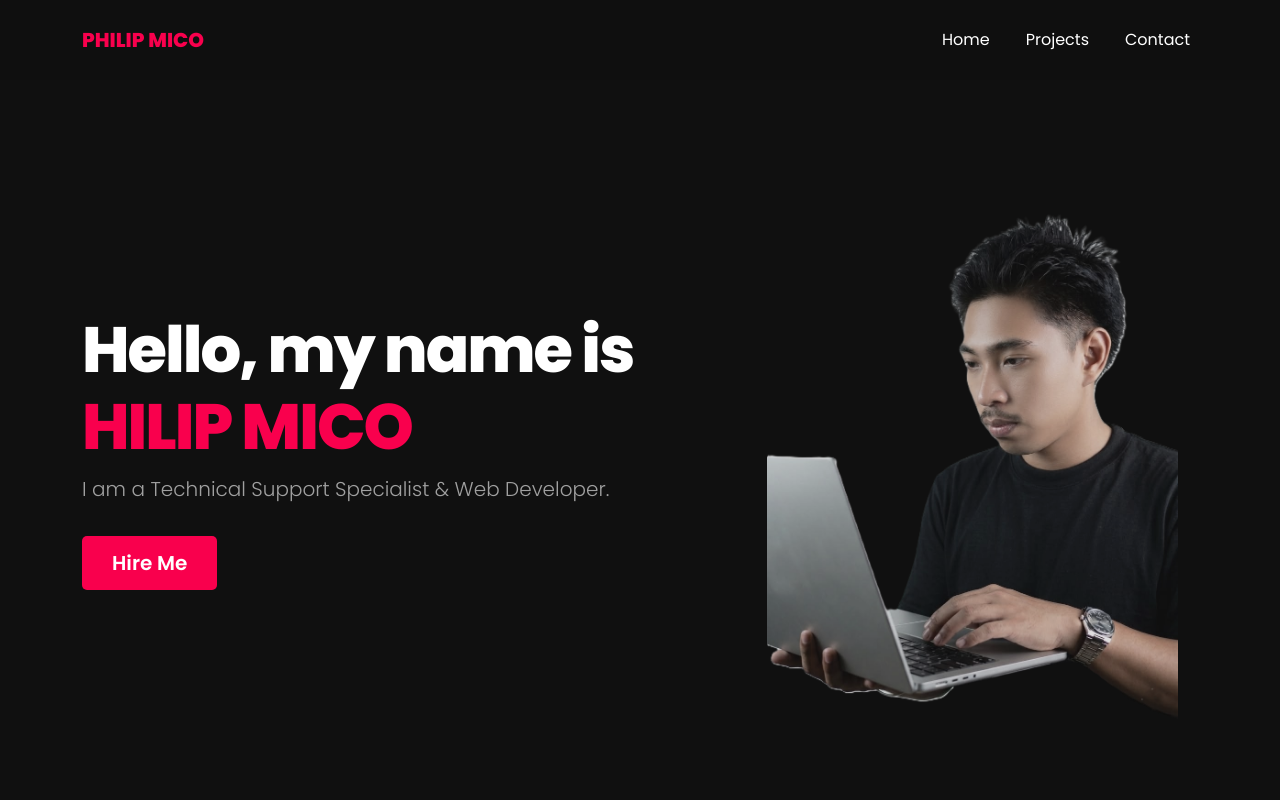
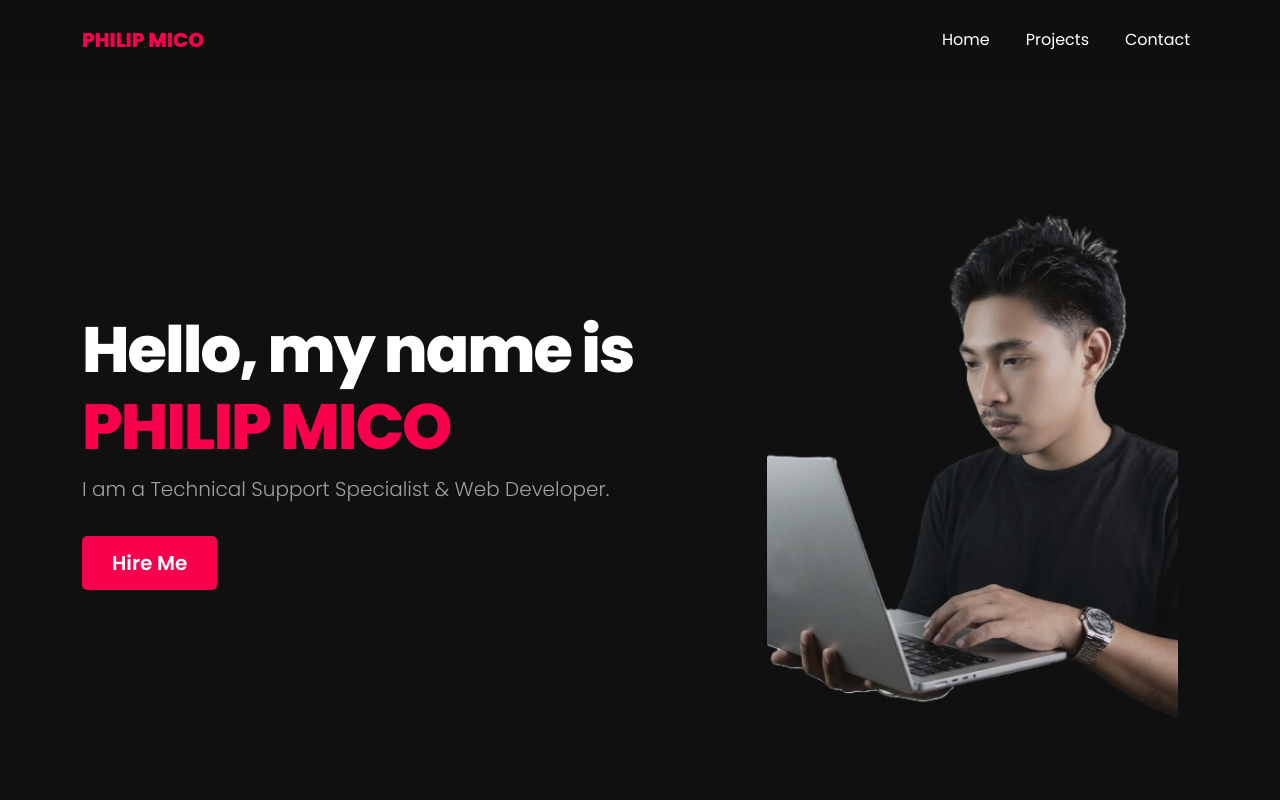
Before and after one commit to Ph1lCYBER/web-portfolio, a React (Vite) app: page / in a window 1280 px wide. Shown: the top 800 px of the page. Built offline with nearby package versions, Linux system fonts and the light colour scheme.

Commit message:
Update: Refined UI and adjusted API paths in App.jsx

```diff
--- a/src/App.jsx
+++ b/src/App.jsx
@@ -74,7 +74,7 @@ function App() {
 
             {/* Left Column: Text */}
             <Col lg={7} className="text-left hero-text-area">
-              <h1 className="display-4 fw-bold">Hello, my name is <br /> <span>HILIP MICO</span></h1>
+              <h1 className="display-4 fw-bold">Hello, my name is <br /> <span>PHILIP MICO</span></h1>
               <p className="lead" style={{color: '#a0a0a0'}}>I am a Technical Support Specialist & Web Developer.</p>
               <Button variant="primary" size="lg" className="mt-3" href="#contact">Hire Me</Button>
             </Col>
```
